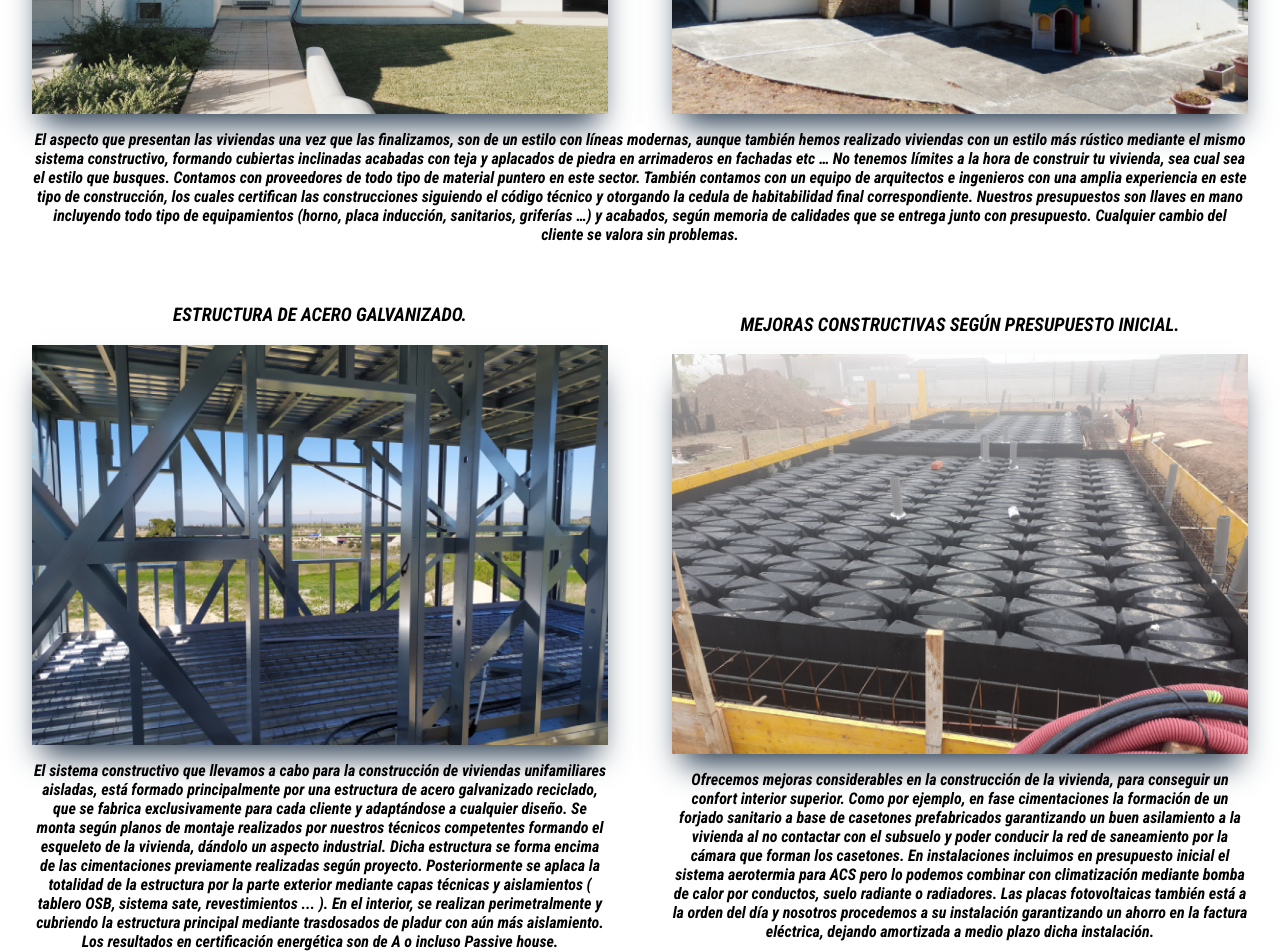
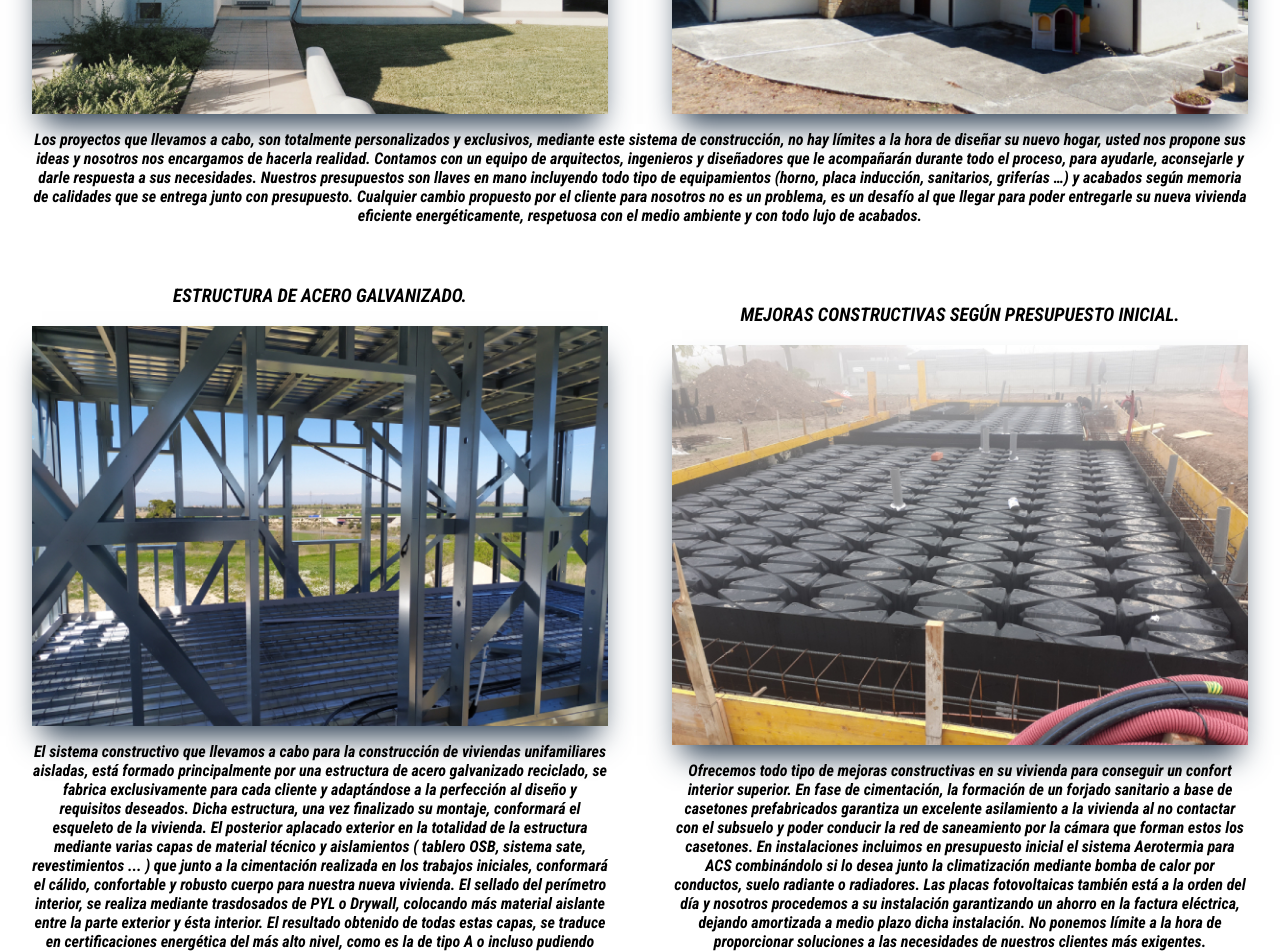
Before and after one commit to Alexpersal/jmca-web, a React (Create React App) app: page /CasasEco in a window 1280 px wide. Shown: the part 780-1732 px from the top of the page. Built offline with nearby package versions, Linux system fonts and the light colour scheme.

Commit message:
texto casas & contacto

```diff
--- a/src/pages/CasasEco.js
+++ b/src/pages/CasasEco.js
@@ -8,7 +8,7 @@ export default function CasasEco() {
       </div>
       <div class="projectsSpace">
         <div className="casasTerminadas">
-          <h3>CASAS TERMINADAS CON VARIEDAD DE ESTILOS.</h3>
+          <h3>CASAS DE DISEÑO Y RÚSTICAS RESPETUOSAS. </h3>
 
           <div class="proyectoCasas">
             <div class="casasImg1"></div>
@@ -18,22 +18,19 @@ export default function CasasEco() {
           </div>
 
           <p>
-            El aspecto que presentan las viviendas una vez que las finalizamos,
-            son de un estilo con líneas modernas, aunque también hemos realizado
-            viviendas con un estilo más rústico mediante el mismo sistema
-            constructivo, formando cubiertas inclinadas acabadas con teja y
-            aplacados de piedra en arrimaderos en fachadas etc … No tenemos
-            límites a la hora de construir tu vivienda, sea cual sea el estilo
-            que busques. Contamos con proveedores de todo tipo de material
-            puntero en este sector. También contamos con un equipo de
-            arquitectos e ingenieros con una amplia experiencia en este tipo de
-            construcción, los cuales certifican las construcciones siguiendo el
-            código técnico y otorgando la cedula de habitabilidad final
-            correspondiente. Nuestros presupuestos son llaves en mano incluyendo
+            Los proyectos que llevamos a cabo, son totalmente personalizados y
+            exclusivos, mediante este sistema de construcción, no hay límites a
+            la hora de diseñar su nuevo hogar, usted nos propone sus ideas y
+            nosotros nos encargamos de hacerla realidad. Contamos con un equipo
+            de arquitectos, ingenieros y diseñadores que le acompañarán durante
+            todo el proceso, para ayudarle, aconsejarle y darle respuesta a sus
+            necesidades. Nuestros presupuestos son llaves en mano incluyendo
             todo tipo de equipamientos (horno, placa inducción, sanitarios,
-            griferías …) y acabados, según memoria de calidades que se entrega
-            junto con presupuesto. Cualquier cambio del cliente se valora sin
-            problemas.
+            griferías …) y acabados según memoria de calidades que se entrega
+            junto con presupuesto. Cualquier cambio propuesto por el cliente
+            para nosotros no es un problema, es un desafío al que llegar para
+            poder entregarle su nueva vivienda eficiente energéticamente,
+            respetuosa con el medio ambiente y con todo lujo de acabados.
           </p>
         </div>
         <div class="sistema-Constructivo">
@@ -42,36 +39,40 @@ export default function CasasEco() {
           <p>
             El sistema constructivo que llevamos a cabo para la construcción de
             viviendas unifamiliares aisladas, está formado principalmente por
-            una estructura de acero galvanizado reciclado, que se fabrica
-            exclusivamente para cada cliente y adaptándose a cualquier diseño.
-            Se monta según planos de montaje realizados por nuestros técnicos
-            competentes formando el esqueleto de la vivienda, dándolo un aspecto
-            industrial. Dicha estructura se forma encima de las cimentaciones
-            previamente realizadas según proyecto. Posteriormente se aplaca la
-            totalidad de la estructura por la parte exterior mediante capas
-            técnicas y aislamientos ( tablero OSB, sistema sate, revestimientos
-            ... ). En el interior, se realizan perimetralmente y cubriendo la
-            estructura principal mediante trasdosados de pladur con aún más
-            aislamiento. Los resultados en certificación energética son de A o
-            incluso Passive house.
+            una estructura de acero galvanizado reciclado, se fabrica
+            exclusivamente para cada cliente y adaptándose a la perfección al
+            diseño y requisitos deseados. Dicha estructura, una vez finalizado
+            su montaje, conformará el esqueleto de la vivienda. El posterior
+            aplacado exterior en la totalidad de la estructura mediante varias
+            capas de material técnico y aislamientos ( tablero OSB, sistema
+            sate, revestimientos ... ) que junto a la cimentación realizada en
+            los trabajos iniciales, conformará el cálido, confortable y robusto
+            cuerpo para nuestra nueva vivienda. El sellado del perímetro
+            interior, se realiza mediante trasdosados de PYL o Drywall,
+            colocando más material aislante entre la parte exterior y ésta
+            interior. El resultado obtenido de todas estas capas, se traduce en
+            certificaciones energética del más alto nivel, como es la de tipo A
+            o incluso pudiendo llegar a certificaciones de Passive house.
           </p>
         </div>
         <div class="sistema-Constructivo">
           <h3>MEJORAS CONSTRUCTIVAS SEGÚN PRESUPUESTO INICIAL. </h3>
           <div class="casasImg4"></div>
           <p>
-            Ofrecemos mejoras considerables en la construcción de la vivienda,
-            para conseguir un confort interior superior. Como por ejemplo, en
-            fase cimentaciones la formación de un forjado sanitario a base de
-            casetones prefabricados garantizando un buen asilamiento a la
-            vivienda al no contactar con el subsuelo y poder conducir la red de
-            saneamiento por la cámara que forman los casetones. En instalaciones
-            incluimos en presupuesto inicial el sistema aerotermia para ACS pero
-            lo podemos combinar con climatización mediante bomba de calor por
+            Ofrecemos todo tipo de mejoras constructivas en su vivienda para
+            conseguir un confort interior superior. En fase de cimentación, la
+            formación de un forjado sanitario a base de casetones prefabricados
+            garantiza un excelente asilamiento a la vivienda al no contactar con
+            el subsuelo y poder conducir la red de saneamiento por la cámara que
+            forman estos los casetones. En instalaciones incluimos en
+            presupuesto inicial el sistema Aerotermia para ACS combinándolo si
+            lo desea junto la climatización mediante bomba de calor por
             conductos, suelo radiante o radiadores. Las placas fotovoltaicas
             también está a la orden del día y nosotros procedemos a su
             instalación garantizando un ahorro en la factura eléctrica, dejando
-            amortizada a medio plazo dicha instalación.
+            amortizada a medio plazo dicha instalación. No ponemos límite a la
+            hora de proporcionar soluciones a las necesidades de nuestros
+            clientes más exigentes.
           </p>
         </div>
       </div>
--- a/src/pages/DatosContacto.js
+++ b/src/pages/DatosContacto.js
@@ -13,14 +13,14 @@ export default function DatosContacto() {
       </div>
       <div className="mail">
         <HiMail style={{ fontSize: "28px", marginRight: "10px" }}></HiMail>
-        <a href="mailto:miguelcalvo@gmail.com">miguelcalvo@gmail.com</a>
+        <a href="mailto:miguelcalvo@gmail.com">miguel.grupcalvo@gmail.com</a>
       </div>
       <div className="position">
         <BsFillGeoFill
           style={{ fontSize: "28px", marginRight: "10px" }}
         ></BsFillGeoFill>
         <p>
-          Carrer de la Font de Can Solé, 6, <br />
+          Carrer Pep Ventura, 8 <br />
           08640 Olesa de Montserrat, Barcelona
         </p>
       </div>
```
